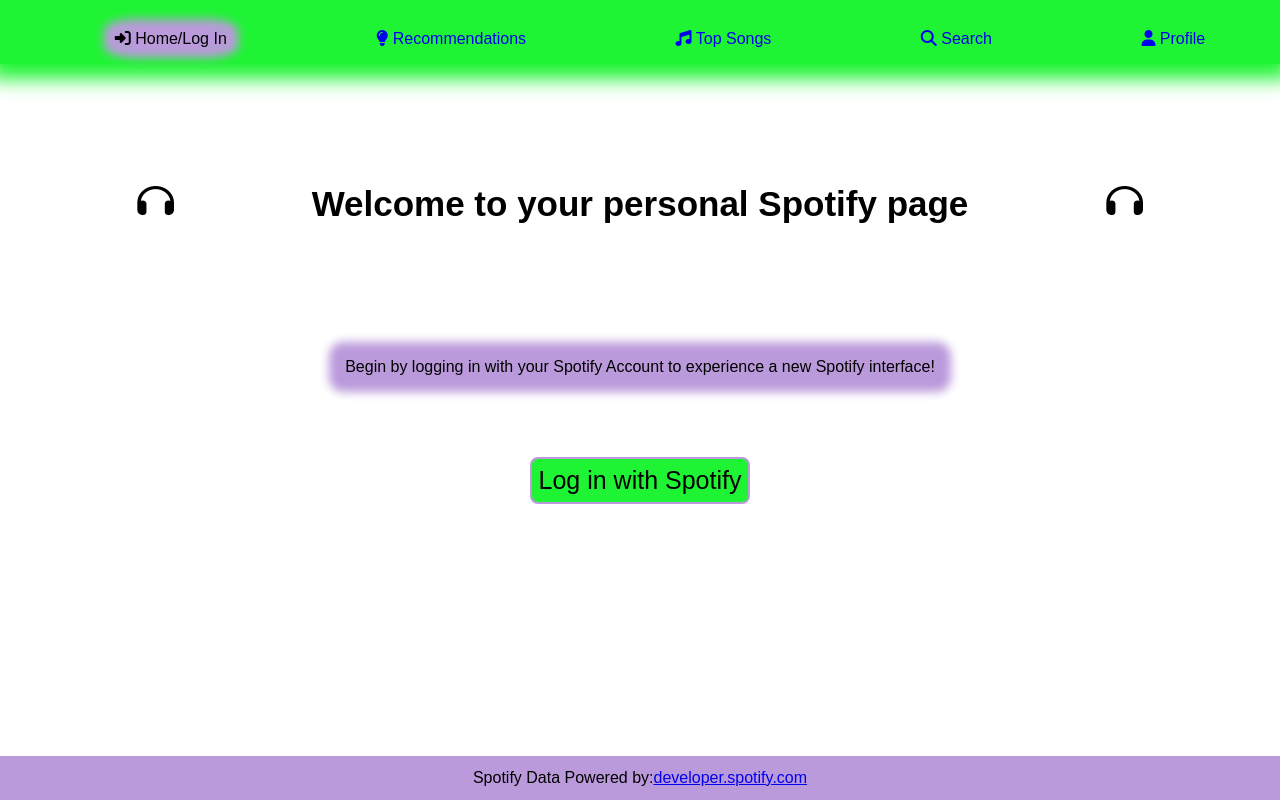
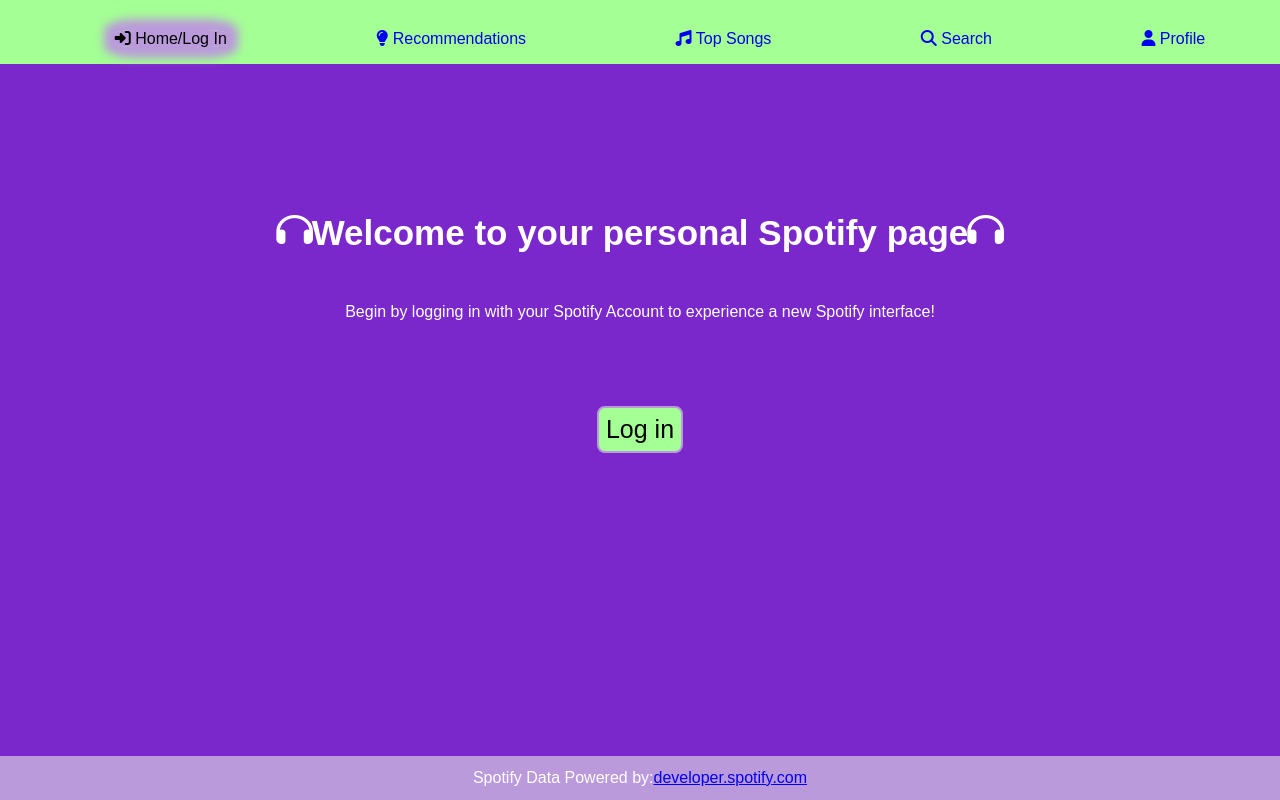
Before and after one commit to legion0820/SpotifyAPI, a React (Vite) app: page / in a window 1280 px wide. Built offline with nearby package versions, Linux system fonts and the light colour scheme; no server answers.

Commit message:
our color theme and search page were updated

```diff
--- a/package.json
+++ b/package.json
@@ -14,6 +14,8 @@
   "dependencies": {
     "@emotion/react": "^11.11.4",
     "@emotion/styled": "^11.11.0",
+    "@fortawesome/free-solid-svg-icons": "^6.5.1",
+    "@fortawesome/react-fontawesome": "^0.2.0",
     "buffer": "^6.0.3",
     "dotenv": "^16.4.5",
     "express": "^4.18.3",
--- a/src/App.jsx
+++ b/src/App.jsx
@@ -8,9 +8,9 @@
 
 
 const Nav = styled.nav`
-    background-color: #1ff434;
+    background-color: #a4ff94; //greenish
     display: flow-root;
-    box-shadow: 0px 5px 18px 10px #1ff434;
+    // box-shadow: 0px 5px 18px 10px #1ff434;
     margin-bottom: 120px;
 `
 
@@ -77,6 +77,7 @@
 
     }
 
+
     //Source used for "top" button: https://www.geeksforgeeks.org/how-to-create-a-scroll-to-top-button-in-react-js/
     function topFunction() {
         window.scrollTo({
--- a/src/HomePage.jsx
+++ b/src/HomePage.jsx
@@ -1,6 +1,5 @@
 import styled from "@emotion/styled"
 import SpotifyToken from "./SpotifyToken"
-
 
 export const H2 = styled.h2`
     display: flex;
@@ -8,17 +7,25 @@
     font-size: 35px;
 `
 
+
+const CenteredContainer = styled.div`
+  display: flex;
+  justify-content: center;
+  align-items: center; // This is to vertically center, in case you need it
+  flex-direction: column; // Stack children vertically
+`;
+
 export default function HomePage() {
 
     return (
-        <>
+        <CenteredContainer>
             <H2>
                 <i className="fa-solid fa-headphones fa-bounce"/>
                 Welcome to your personal Spotify page
                 <i className="fa-solid fa-headphones fa-bounce"/>
             </H2>
             <SpotifyToken/>
-        </>
+        </CenteredContainer>
 
 
     )
--- a/src/Profile.jsx
+++ b/src/Profile.jsx
@@ -14,7 +14,7 @@
     border-style: outset;
     padding: 50px;
     border-radius: 5px;
-    box-shadow: 0px 0px 19px 14px aqua;
+    // box-shadow: 0px 0px 19px 14px aqua;
     display: flex;
     flex-direction: column;
     align-items: center;
@@ -77,7 +77,8 @@
     function DisplayProfile() {
         return (
             <Div3>
-                <Ul style={{ boxShadow: "0px 0px 19px 14px #1ff434", backgroundColor: "#1ff434", borderStyle: "none"}}>
+                {/* <Ul style={{ boxShadow: "0px 0px 19px 14px #1ff434", backgroundColor: "#1ff434", borderStyle: "none"}}> */}
+                <Ul style={{ borderStyle: "none"}}>
                     <P2>Fun Fact</P2>
                     <Div2>
                     <p>We are the worlds most popular </p>
@@ -103,7 +104,8 @@
                     <P1>Subscription:</P1> {userData.product}
                 </Ul>
 
-                <Ul style={{ boxShadow: "0px 0px 19px 14px #1ff434", backgroundColor: "#1ff434", borderStyle: "none"}}>
+                {/* <Ul style={{ boxShadow: "0px 0px 19px 14px #1ff434", backgroundColor: "#1ff434", borderStyle: "none"}}> */}
+                <Ul style={{ borderStyle: "none"}}>
                 <P2>Fun Fact</P2>
                     <Div2>
                     <p>As per Spotify listening stats, </p>
--- a/src/Search.jsx
+++ b/src/Search.jsx
@@ -2,8 +2,6 @@
 import { token } from './SpotifyToken'
 import { css } from '@emotion/react'
 import styled from '@emotion/styled'
-
-// CSS styles using Emotion
 
 const AlbumCard = styled.div`
     background-color: #f9f9f9;
@@ -13,6 +11,7 @@
     box-shadow: 0 2px 4px rgba(0, 0, 0, 0.9);
     flex: 0 1 calc(25% - 20px);
     text-align: center;
+    color: black;
 `;
 
 const containerStyle = css`
@@ -37,6 +36,38 @@
     padding: 20px;
     margin: center;
 `;
+
+const StyledInput = styled.input`
+  display: block;
+  width: 100%; /* Adjust the width as needed, 100% to fill the wrapper */
+  height: 40px;
+  padding: 10px;
+  padding-left: 40px; /* Make space for the emoji */
+  margin: 10px auto;
+  border: 1px solid #ccc;
+  border-radius: 50px;
+  font-size: 25px;
+  &:focus {
+    outline: none; /* Optional: removes the outline to keep the styling consistent */
+  }
+`;
+
+
+const InputWrapper = styled.div`
+  position: relative;
+  display: inline-block;
+  width: 30%;
+`;
+
+const InputEmoji = styled.span`
+  position: absolute;
+  left: 10px;
+  top: 50%;
+  transform: translateY(-50%);
+  font-size: 20px; // Adjust the size as needed
+`;
+
+
 
 
 export default function SearchPage() {
@@ -98,14 +129,17 @@
     return (
         <div css={containerStyle}>
             <h1>Spotify Search</h1>
-            <input
+            <InputWrapper>
+                <InputEmoji><i style={{ color: 'black', fontSize: '20px' }} className="fa-solid fa-magnifying-glass"/></InputEmoji>
+                <StyledInput
                     type="text"
                     onKeyDown={handleKeyDown}
                     value={searchInput}
                     onChange={e => setSearchInput(e.target.value)}
                     placeholder="Search for albums, artists, playlists, tracks"
                 />
-            <button onClick={search}>Search</button>
+            </InputWrapper>
+            {/* <button onClick={search}>Search</button> */}
             {albums.length > 0 && (
                 <AlbumContainer>
                     {albums.map(album => (
--- a/src/SpotifyToken.jsx
+++ b/src/SpotifyToken.jsx
@@ -9,19 +9,20 @@
 export let token
 
 export const P = styled.p`
-    margin-top: 100px;
-    background-color:#bb9adc;
+    margin-bottom: 70px;
+    // background-color:#bb9adc;
     padding: 5px;
     border-radius: 5px;
-    box-shadow: 0px 0px 10px 11px #bb9adc;
+    // box-shadow: 0px 0px 10px 11px #bb9adc;
 `
 export const Button = styled.button`
     margin-top: 60px;
-    background-color: #1ff434;
+    background-color: #a4ff94;
     font-size: 25px;
     border-radius: 8px;
     border: 2px solid #bb9adc;
     padding: 7px;
+    margin: 10px;
     :hover {
         background-color: #04AA6D;
         cursor: pointer;
@@ -29,8 +30,12 @@
 }
 `
 export const Div = styled.div`
+    width: 100%;
+    // height: 60vh;
     display: grid;
-    justify-content: space-evenly;
+    // background-color: #fd8de6;
+    border-radius: 50px;
+    // justify-content: space-evenly;
     justify-items: center;
 `
 
@@ -62,8 +67,8 @@
 
         return (
             <Div>
-            <P>Begin by logging in with your Spotify Account to experience a new Spotify interface! </P>
-            <Button id="log-in" onClick={() => RedirectToAuthCodeFlow()}>Log in with Spotify</Button>
+                <P>Begin by logging in with your Spotify Account to experience a new Spotify interface! </P>
+                <Button id="log-in" onClick={() => RedirectToAuthCodeFlow()}>Log in</Button>
             </Div>
         )
     }
@@ -71,8 +76,9 @@
     function LoggedIn() {
         return (
             <Div>
-                <P style={{backgroundColor: "#1ff434", boxShadow: "0px 0px 10px 11px #1ff434"}}>Successfully Logged In <i className="fa-solid fa-check fa-bounce"/></P>
-                <P style={{marginTop: "60px"}}>You can now enjoy navigating your personalized Spotify page from the available links above <i className="fa-regular fa-face-smile"/></P>
+                <P style={{marginTop: "16px"}}>You can now enjoy navigating your personalized Spotify page from the available links above <i className="fa-regular fa-face-smile"/></P>
+                {/* <P style={{backgroundColor: "#1ff434", boxShadow: "0px 0px 10px 11px #1ff434"}}>Successfully Logged In <i className="fa-solid fa-check fa-bounce"/></P> */}
+                <P style={{backgroundColor: "#a4ff94", fontSize: "30px", color: "black", marginBottom: "0px"}}>Successfully Logged In <i className="fa-solid fa-check fa-bounce"/></P>
             </Div>
         )
     }
--- a/src/index.css
+++ b/src/index.css
@@ -1,5 +1,9 @@
 .nav-link {
     text-decoration: none;
+}
+
+.nav-link:hover{
+    color: rgb(255, 94, 0);
 }
 
 a.active {
@@ -8,3 +12,12 @@
     color: black;
     box-shadow: 0px 0px 10px 11px #bb9adc;
 }
+
+body {
+    background-color: #7a28cb;
+    color: white;
+    text-align: center;
+}
+
+/* #ffbfb7 */
+/* #ef8354 */
```
Also changed, not shown: 1 other file (tests, documents, lock files or other folders). Lines whose indentation alone changed are shown as unchanged.
